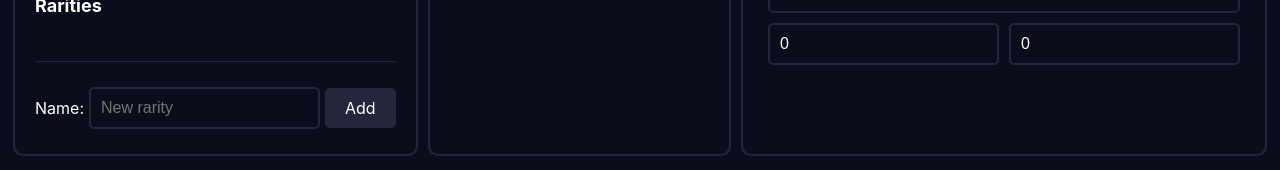
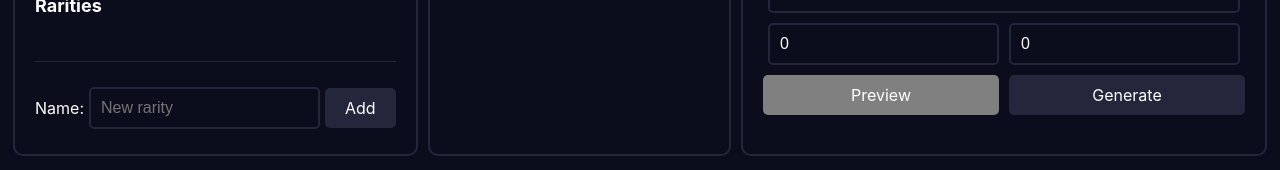
Before and after one commit to wahaj-47/nft-generator, a Next.js app: page / in a window 1280 px wide. Shown: the part 248-418 px from the top of the page. Built offline with nearby package versions, Linux system fonts and the light colour scheme.

Commit message:
Icon fix + Submit buttons

```diff
--- a/components/containers/Explorer.js
+++ b/components/containers/Explorer.js
@@ -15,7 +15,10 @@ const useFiles = (currentFolderId) => {
   const { fileMap } = useProjectInfoContext();
 
   return useMemo(() => {
-    const currentFolder = fileMap[currentFolderId];
+    let currentFolder = fileMap[currentFolderId];
+
+    if (!currentFolder) currentFolder = fileMap.root;
+
     const files = currentFolder.childrenIds
       ? currentFolder.childrenIds.map((fileId) => fileMap[fileId] ?? null)
       : [];
@@ -27,7 +30,9 @@ export const useFolderChain = (currentFolderId) => {
   const { fileMap } = useProjectInfoContext();
 
   return useMemo(() => {
-    const currentFolder = fileMap[currentFolderId];
+    let currentFolder = fileMap[currentFolderId];
+
+    if (!currentFolder) currentFolder = fileMap.root;
 
     const folderChain = [currentFolder];
 
@@ -96,12 +101,7 @@ export default function Explorer() {
         onFileAction={handleFileAction}
         darkMode
         clearSelectionOnOutsideClick
-      >
-        <FileNavbar />
-        <FileToolbar />
-        <FileList />
-        <FileContextMenu />
-      </FullFileBrowser>
+      ></FullFileBrowser>
       <input
         type="file"
         ref={fileInputRef}
--- a/components/containers/ProjectSettings.js
+++ b/components/containers/ProjectSettings.js
@@ -53,6 +53,12 @@ export default function ProjectSettings() {
           onChange={updateProjectSettings("height")}
         ></Input>
       </Row>
+      <Row className={"space-between"}>
+        <Button className={"flex mr-5"} disabled>
+          Preview
+        </Button>
+        <Button className={"flex ml-5"}>Generate</Button>
+      </Row>
     </div>
   );
 }
--- a/components/presentational/Button.js
+++ b/components/presentational/Button.js
@@ -1,8 +1,11 @@
 import styles from "../../styles/Button.module.css";
 
-export default function Button({ children, onClick }) {
+export default function Button({ children, onClick, className, disabled }) {
   return (
-    <div className={`${styles.button}`} onClick={onClick}>
+    <div
+      className={`${styles.button} ${className} ${disabled && styles.disabled}`}
+      onClick={disabled ? null : onClick}
+    >
       {children}
     </div>
   );
--- a/next.config.js
+++ b/next.config.js
@@ -1,6 +1,6 @@
 /** @type {import('next').NextConfig} */
 const nextConfig = {
-  reactStrictMode: true,
+  reactStrictMode: false,
   compiler: {
     styledComponents: true,
   },
--- a/pages/_app.js
+++ b/pages/_app.js
@@ -1,5 +1,9 @@
 import { ProjectInfoProvider } from "../providers/ProjectInfoProvider";
 import "../styles/globals.css";
+
+import { config } from '@fortawesome/fontawesome-svg-core'
+import '@fortawesome/fontawesome-svg-core/styles.css'
+config.autoAddCss = false
 
 function MyApp({ Component, pageProps }) {
   return (
--- a/pages/index.js
+++ b/pages/index.js
@@ -10,10 +10,10 @@ import Main from "../components/presentational/Main";
 import Row from "../components/presentational/Row";
 
 import { setChonkyDefaults } from "chonky";
-// import { ChonkyIconFA } from "chonky-icon-fontawesome";
+import { ChonkyIconFA } from "chonky-icon-fontawesome";
 
 setChonkyDefaults({
-  // iconComponent: ChonkyIconFA,
+  iconComponent: ChonkyIconFA,
   disableDragAndDrop: true,
 });
 
--- a/styles/Button.module.css
+++ b/styles/Button.module.css
@@ -3,6 +3,9 @@
   border-radius: 5px;
   padding: 10px 20px;
   cursor: pointer;
+  align-items: center;
+  justify-content: center;
+  text-align: center;
 }
 
 .button:hover {
@@ -12,3 +15,12 @@
 .button:active {
   background-color: #24263c;
 }
+
+.disabled {
+  background-color: grey;
+  cursor: not-allowed;
+}
+
+.disabled:hover {
+  background-color: grey;
+}
--- a/styles/globals.css
+++ b/styles/globals.css
@@ -47,6 +47,10 @@ a {
   margin-right: 5px;
 }
 
+.ml-5 {
+  margin-left: 5px;
+}
+
 .wrap {
   flex-wrap: wrap;
 }
@@ -57,3 +61,7 @@ a {
   width: 100%;
   margin: 20px 0;
 }
+
+.flex {
+  flex: 1;
+}
```
